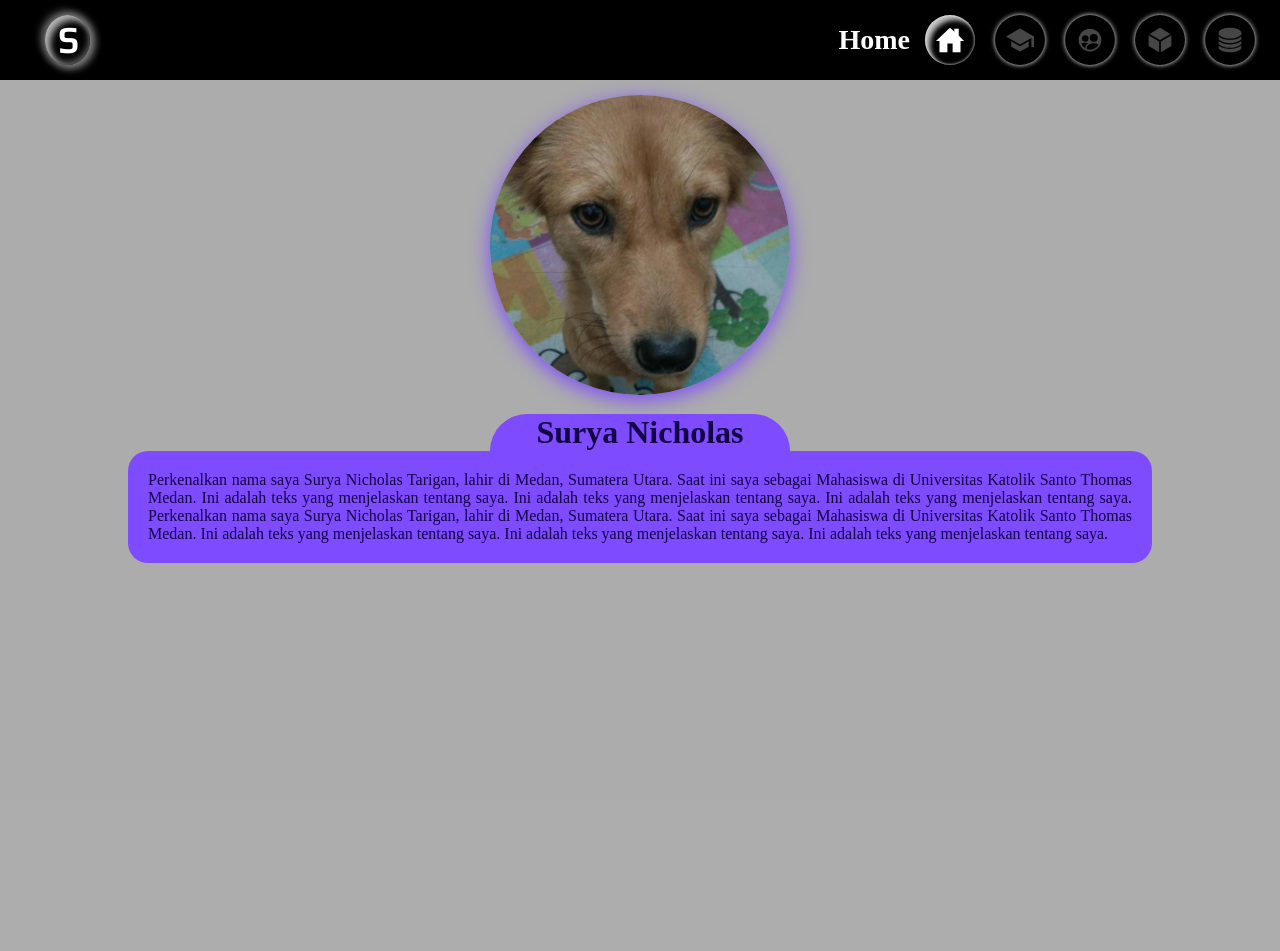
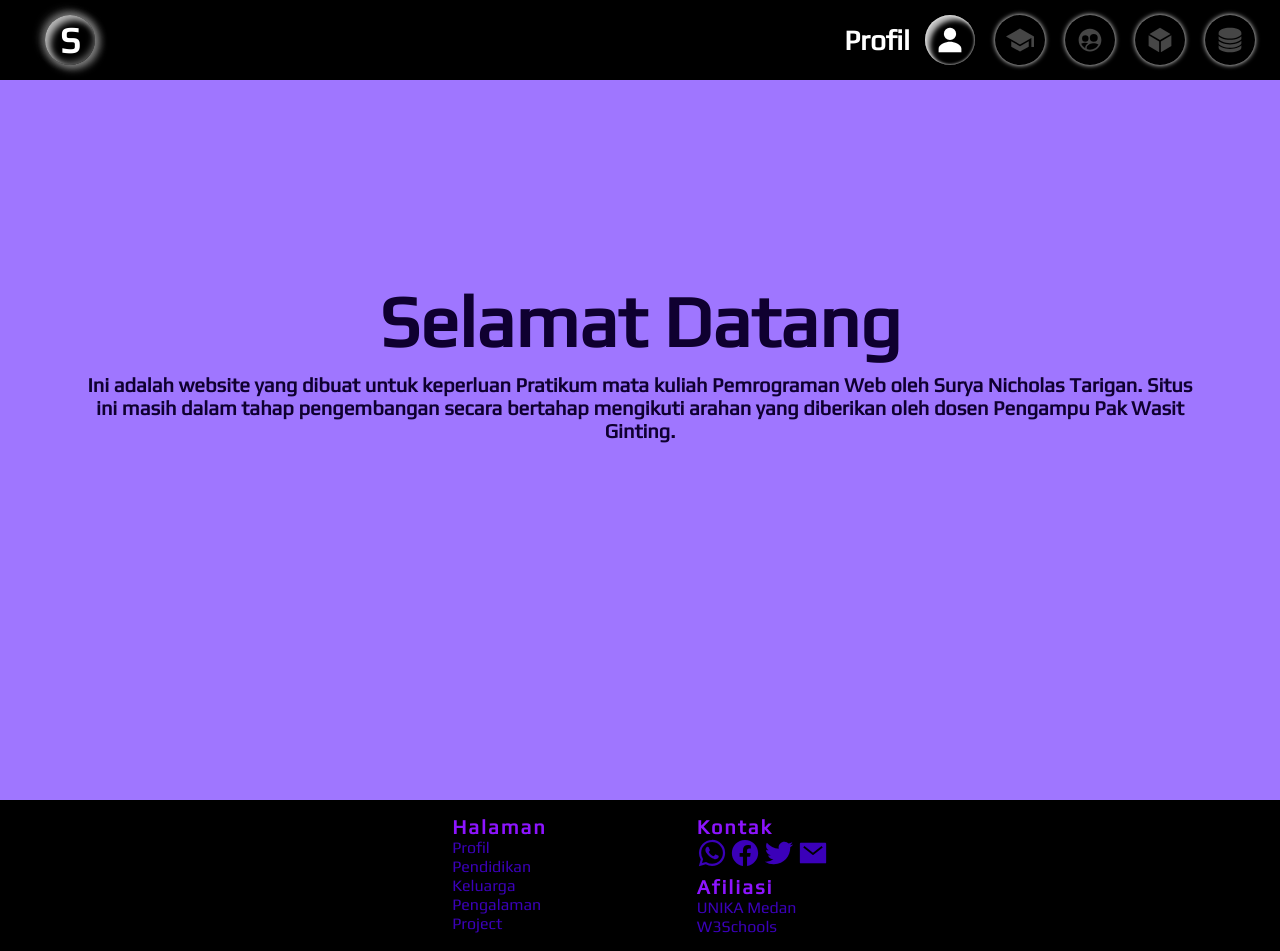
Before and after one commit to suryanicholas/suryanicholas.github.io, a PHP site: page /Portfolio/index.html in a window 1280 px wide. Before the commit the page ends 563 px from the top, so only its background shows below. Run offline with PHP 8.4, Linux system fonts and the light colour scheme.

Commit message:
Perbarui

```diff
--- a/Portfolio/index.html
+++ b/Portfolio/index.html
@@ -6,16 +6,18 @@
     <meta name="viewport" content="width=device-width, initial-scale=1.0">
     <title>Portofolio Surya Nicholas Tarigan</title>
     <link rel="stylesheet" href="style.css">
+    <link rel="stylesheet" href="mobile-style.css">
     <link rel="shortcut icon" href="logo.png" type="image/x-icon">
 </head>
 <body>
     <div class="container">
         <div class="canvasmenu">
-            <a class="logo" href="#">S</a>
+            <div class="canvaslogo"><a class="logo" href="#">S</a></div>
+            <div class="menubutton"><a href="#"><ion-icon name="menu-sharp"></ion-icon></a></div>
             <div class="menu">
                 <a href="#" class="menu-items active">
-                    <span><ion-icon name="home-sharp"></ion-icon></span>
-                    <div class="item-name">Home</div>
+                    <span><ion-icon name="person-sharp"></ion-icon></span>
+                    <div class="item-name">Profil</div>
                 </a>
                 <a href="#" class="menu-items">
                     <span><ion-icon name="school-sharp"></ion-icon></span>
@@ -31,35 +33,72 @@
                 </a>
                 <a href="#" class="menu-items">
                     <span><ion-icon name="server-sharp"></ion-icon></span>
-                    <div class="item-name">Proyek</div>
+                    <div class="item-name">Project</div>
                 </a>
             </div>
         </div>
-        <div class="canvasutama">
-            <div class="utama">
-                <img class="imgprofile" src="BulekV2.png" alt="">
-                <div class="contents-utama">
-                    <h1>Surya Nicholas</h1>
-                    <p>
-                        Perkenalkan nama saya Surya Nicholas Tarigan, lahir di Medan, Sumatera Utara.
-                        Saat ini saya sebagai Mahasiswa di Universitas Katolik Santo Thomas Medan.
-                        Ini adalah teks yang menjelaskan tentang saya.
-                        Ini adalah teks yang menjelaskan tentang saya.
-                        Ini adalah teks yang menjelaskan tentang saya.
-                        Perkenalkan nama saya Surya Nicholas Tarigan, lahir di Medan, Sumatera Utara.
-                        Saat ini saya sebagai Mahasiswa di Universitas Katolik Santo Thomas Medan.
-                        Ini adalah teks yang menjelaskan tentang saya.
-                        Ini adalah teks yang menjelaskan tentang saya.
-                        Ini adalah teks yang menjelaskan tentang saya.
+        <div class="canvascontents">
+            <div id="cthome" class="contents">
+                <h1>Selamat Datang</h1>
+                <div class="descriptions">
+                    Ini adalah website yang dibuat untuk keperluan Pratikum mata kuliah Pemrograman Web oleh Surya Nicholas Tarigan. Situs ini masih dalam tahap pengembangan secara bertahap mengikuti arahan yang diberikan oleh dosen Pengampu Pak Wasit Ginting.
+                </div>
+            </div>
+            <div id="ctprofil" class="contents">
+                <div class="profil-photo">
+                    <img src="/zlibraries/dEmyImage/profil-picture.png" alt="">
+                </div>
+                <div class="profil-about">
+                    <div class="about-title">Tentang Saya</div>
+                    <div class="about-details">
+                        Perkenalkan nama saya Surya Nicholas Tarigan, lahir di Medan 13 Maret 2001. Saat ini saya sedang menempuh pendidikan S1 Teknik Informatika di Universitas Katolik Santo Thomas Medan.
+                        Perkenalkan nama saya Surya Nicholas Tarigan, lahir di Medan 13 Maret 2001. Saat ini saya sedang menempuh pendidikan S1 Teknik Informatika di Universitas Katolik Santo Thomas Medan.
+                        Perkenalkan nama saya Surya Nicholas Tarigan, lahir di Medan 13 Maret 2001. Saat ini saya sedang menempuh pendidikan S1 Teknik Informatika di Universitas Katolik Santo Thomas Medan.
+                    </div>
+                </div>
+            </div>
+            <div id="ctstudy" class="contents">
 
-                    </p>
+            </div>
+            <div id="ctfamily" class="contents">
+
+            </div>
+            <div id="ctexperience" class="contents">
+
+            </div>
+            <div id="ctproject" class="contents">
+
+            </div>
+        </div>
+        <div class="footer">
+            <div class="footer-link">
+                <div class="footer-head">Halaman</div>
+                <a href="#">Profil</a>
+                <a href="#">Pendidikan</a>
+                <a href="#">Keluarga</a>
+                <a href="#">Pengalaman</a>
+                <a href="#">Project</a>
+            </div>
+            <div class="section">
+                <div class="footer-support">
+                    <div class="footer-head">Kontak</div>
+                    <a class="whatsapp" href="https://wa.me/6282364065134"><ion-icon name="logo-whatsapp"></ion-icon></a>
+                    <a class="facebook" href="https://facebook.com/zeinzhaja"><ion-icon name="logo-facebook"></ion-icon></a>
+                    <a class="twitter" href="#"><ion-icon name="logo-twitter"></ion-icon></a>
+                    <a class="mail" href="#"><ion-icon name="mail-sharp"></ion-icon></a>
+                </div>
+                <div class="footer-afiliasi">
+                    <div class="footer-head">Afiliasi</div>
+                    <a href="https://ust.ac.id/">UNIKA Medan</a>
+                    <a href="https://w3schools.com/">W3Schools</a>
                 </div>
             </div>
         </div>
-
     </div>
     <script>
         var getMenu = document.querySelectorAll('.menu-items');
+        var getButton = document.querySelector('.menubutton');
+        var getMMenu = document.querySelector('.menu');
 
         getMenu.forEach(function(item) {
             item.addEventListener('click', function() {
@@ -70,6 +109,14 @@
                 item.classList.add('active');
             })
         })
+
+        getButton.addEventListener('click', () => {
+            if (getMMenu.classList.contains('show')) {
+                getMMenu.classList.remove('show');
+            } else {
+                getMMenu.classList.add('show');
+            }
+        });
     </script>
     <script type="module" src="https://unpkg.com/ionicons@7.1.0/dist/ionicons/ionicons.esm.js"></script>
     <script nomodule src="https://unpkg.com/ionicons@7.1.0/dist/ionicons/ionicons.js"></script>
--- a/Portfolio/style.css
+++ b/Portfolio/style.css
@@ -10,10 +10,11 @@
 }
 
 body{
-    background-color: #acacac;
+    background: #9f76ff;
+    font-family: 'Play';
 }
 .canvasmenu{
-    position: fixed;
+    position: absolute;
     top: 0;
     width: 100%;
     padding: 15px;
@@ -30,7 +31,6 @@ body{
     justify-content: center;
     color: #fff;
     text-decoration: none;
-    font-family: 'Play';
     font-size: 36px;
     font-weight: bold;
     border-radius: 100%;
@@ -51,6 +51,9 @@ body{
     height: 50px;
     border-radius: 10px;
     transition: all .3s;
+}
+.menubutton{
+    display: none;
 }
 .menu-items{
     margin: 0 10px;
@@ -93,52 +96,96 @@ body{
     display: flex;
 }
 
-.canvasutama{
-    position: absolute;
+.canvascontents{
     padding: 80px 0 0 0;
+    width: 100%;
     height: 100vh;
     z-index: -1;
 }
-.utama{
-    display: inline-block;
+
+#cthome{
+    display: block;
+    margin: 200px 80px;
+    color: #0f0030;
+}
+#cthome h1{
+    font-size: 72px;
+    font-weight: 900;
     text-align: center;
+    border-radius: 100%;
 }
-.titleutama{
+#cthome .descriptions{
     margin: 10px 0;
-    color: #ffffff;
-    font-size: 32px;
+    text-align: center;
+    font-size: 20px;
     font-weight: bold;
-    letter-spacing: 10px;
-    text-align: center;
-    background-color: #333333;
 }
-.imgprofile{
-    margin: 15px;
+
+#ctprofil{
+    display: none;
+    margin: 30px 80px;
+}
+.profil-photo{
+    margin: 0 0 10px 0;
+    display: flex;
+    justify-content: center;
+    align-items: center;
+}
+.profil-photo img{
     width: 300px;
     border-radius: 50%;
-    box-shadow: 0 5px 20px #7e4bff;
 }
-.contents-utama h1{
-    margin: 0 auto;
-    width: 300px;
-    color: #130044;
-    background-color: #7e4bff;
-    border-radius: 50px 50px 0 0;
+.about-title{
+    text-align: center;
+    font-size: 44px;
+    font-weight: 900;
 }
-.contents-utama p{
-    margin: 0 auto;
-    padding: 20px;
-    border-radius: 20px;
-    color: #130044;
-    width: 80%;
-    text-align: justify;
-    background-color: #7e4bff;
+.about-details{
+    text-align: center;
+    font-size: 20px;
+    font-weight: bold;
 }
 
-@media (max-width:425px) {
+.footer{
+    display: flex;
+    width: 100%;
+    padding: 15px;
+    justify-content: center;
+    background: #000;
+}
+.footer-link{
+    padding: 0 150px 0 0;
+}
+.footer-head{
+    color: #8d14ff;
+    font-size: 20px;
+    font-weight: 900;
+    letter-spacing: 2px;
+}
+.footer-link a, .footer-afiliasi a{
+    font-size: 16px;
+    color: #3b00b9;
+    text-decoration: none;
+    list-style: none;
+    display: list-item;
+}
+.footer-support a{
+    font-size: 30px;
+    color: #3b00b9;
+}
+.footer-link a:hover, .footer-afiliasi a:hover{
+    color: #fff;
+}
 
-    .contents-utama h1{
-        font-size: 20px;
-        width: 200px;
-    }
+.whatsapp:hover{
+    color: #00ff0d;
 }
+.facebook:hover{
+    color: #003cff;
+}
+.twitter:hover{
+    color: #00ccff;
+}
+.mail:hover{
+    color: #ffd900;
+}
```
Also changed, not shown: Portfolio/mobile-style.css (added, +44 -0 lines), zlibraries/dEmyImage/DSC_8512.JPG (added), zlibraries/dEmyImage/profil-picture.png (added).
